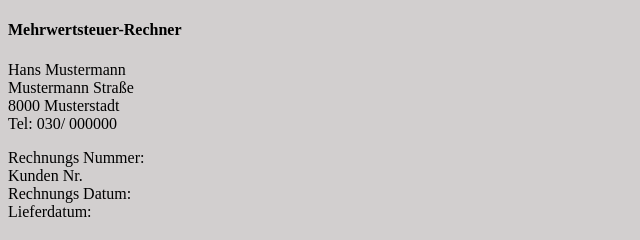
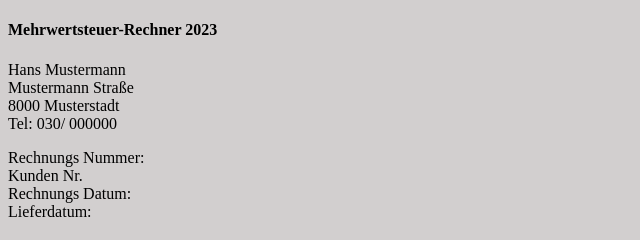
Before and after one commit to pascall100/mehrwertsteuer, a plain HTML site: page mehrwertsteuerrechner/index.html in a window 1280 px wide. Shown: the top 240 px of the page, 0-640 px from the left. Drawn offline with Linux system fonts and the light colour scheme.

Commit message:
Mehrwertsteuer - Teil 2
Änderung der Übersschrift in 2023

```diff
--- a/mehrwertsteuerrechner/index.html
+++ b/mehrwertsteuerrechner/index.html
@@ -8,7 +8,7 @@
     <link rel="stylesheet" href="style.css">
 </head>
 <body>
-    <h4>Mehrwertsteuer-Rechner </h4>
+    <h4>Mehrwertsteuer-Rechner 2023 </h4>
     <p>
         Hans Mustermann <br>
         Mustermann Straße<br>
```
